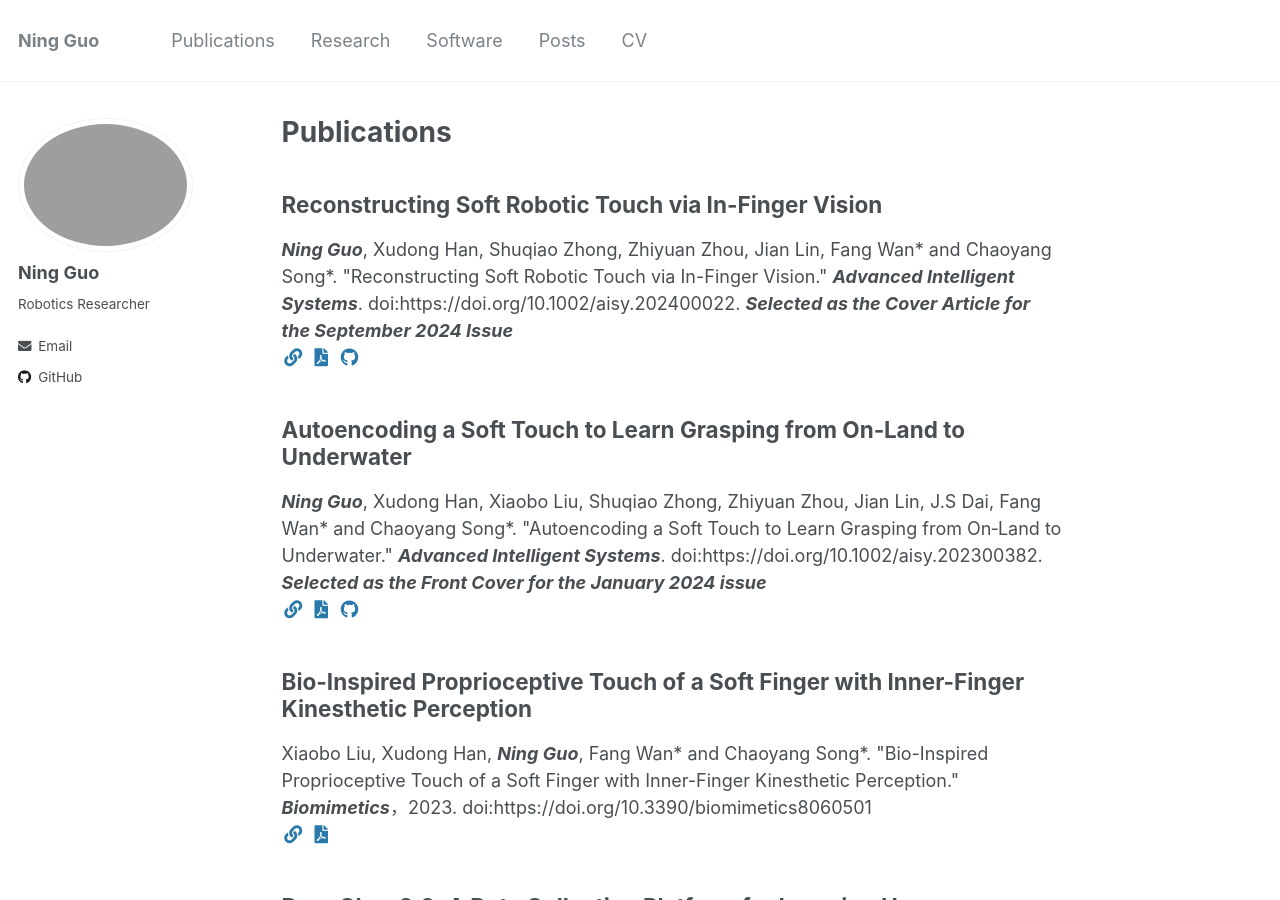
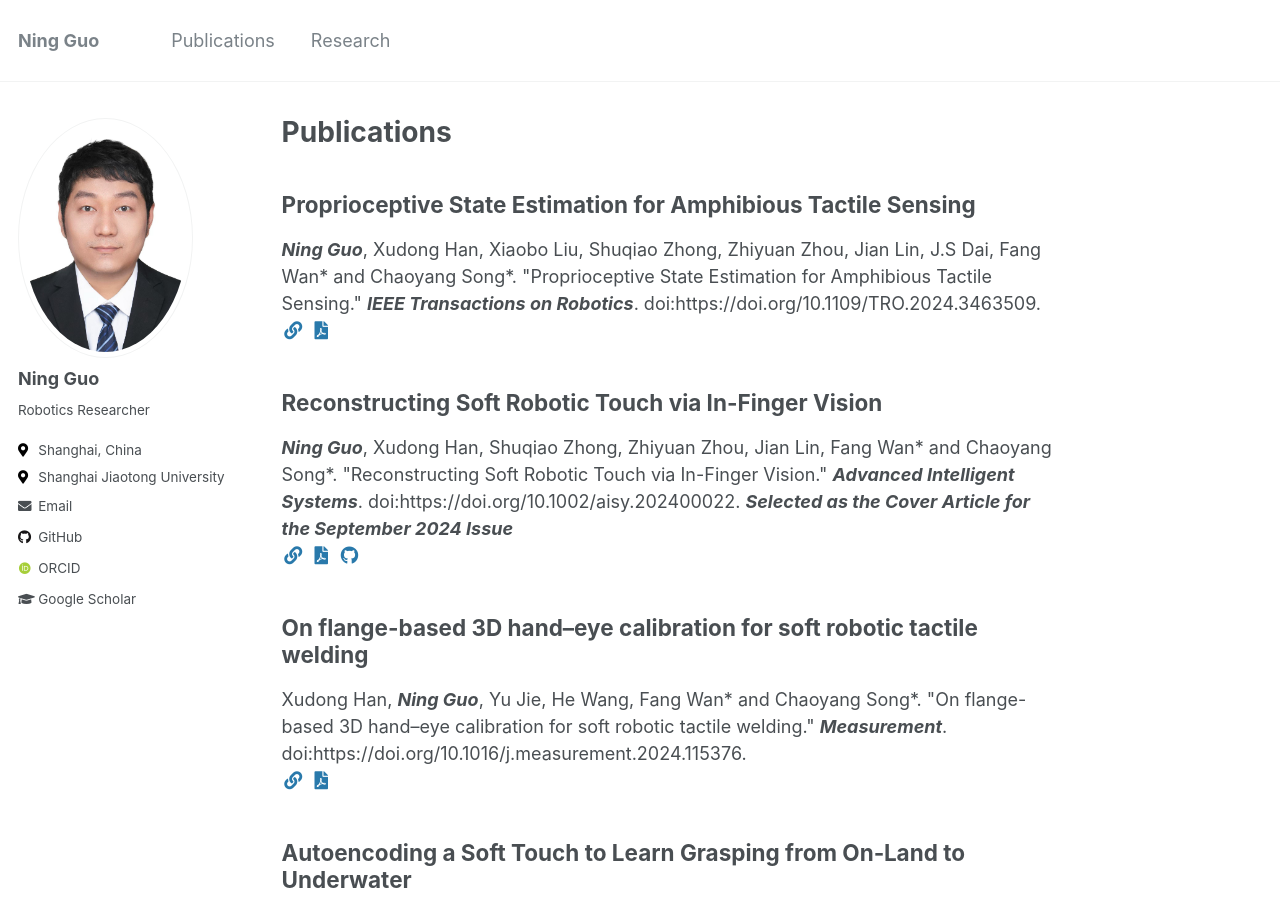
Before and after one commit to Gabriel-Ning/gabriel-ning.github.io, a Jekyll site: the page built from _pages/publications.md, in a window 1280 px wide and 900 px high. Built offline with Jekyll 4.4.1, drawn with Linux system fonts in a browser that asks for light colours; some web fonts are replaced.

Commit message:
update in sai

```diff
--- a/Gemfile
+++ b/Gemfile
@@ -16,6 +16,9 @@ gem "github-pages", group: :jekyll_plugins
 
 # gem "jekyll"
 
+gem "jekyll", "~> 3.9.5" # Make sure this line is present and not commented out
+
+
 gem "wdm", "~> 0.1.0" if Gem.win_platform?
 
 # If you have any plugins, put them here!
@@ -25,3 +28,5 @@ group :jekyll_plugins do
   gem 'jekyll-sitemap'
   gem 'hawkins'
 end
+
+gem "webrick"  # Add this line
--- a/_config.yml
+++ b/_config.yml
@@ -10,7 +10,7 @@ locale                   : "en-US"
 title                    : "Ning Guo"
 title_separator          : "-"
 name                     : &name "Ning Guo"
-description              : &description "PhD Candidate in Robotics"
+description              : &description "Research Associate in School of AI, Shanghai Jiaotong University"
 url                      : https://gabriel-ning.github.io # the base hostname & protocol for your site e.g. "https://mmistakes.github.io"
 baseurl                  : "" # the subpath of your site, e.g. "/blog"
 repository               : "Gabriel-Ning/gabriel-ning.github.io"
@@ -83,14 +83,15 @@ analytics:
 # Site Author
 author:
   name             : "Ning Guo"
-  avatar           : "profile.png"
+  avatar           : "selfi.jpg"
   bio              : "Robotics Researcher"
-  location         :
-  employer         :
+  location         : "Shanghai, China"
+  position         : "Research Associate"
+  employer         : "Shanghai Jiaotong University"
   pubmed           :
-  orcid            : #"http://orcid.org/0000-0001-9259-3883"
-  googlescholar    : #"https://scholar.google.com/citations?user=fiaPSmgAAAAJ"
-  email            : "11930729@mail.sustech.edu.cn"
+  orcid            : "http://orcid.org/0000-0002-4963-3381"
+  googlescholar    : "https://scholar.google.com/citations?user=WhaWUpcAAAAJ"
+  email            : "sjtu7439612@sjtu.edu.cn"
   researchgate     :  # example: "https://www.researchgate.net/profile/yourprofile"
   uri              :
   bitbucket        :
--- /dev/null
+++ b/_publications/guo2024proprioceptive.md
@@ -0,0 +1,11 @@
+---
+title: "Proprioceptive State Estimation for Amphibious Tactile Sensing"
+collection: publications
+permalink: /publication/guo2024proprioceptive
+date: 2024-10-17
+venue: 'IEEE Transactions on Robotics'
+paperurl: '/files/pdf/publication/guo2024proprioceptive.pdf'
+link: 'https://ieeexplore.ieee.org/abstract/document/10684118'
+# github: 'https://github.com/bionicdl-sustech/AmphibiousSoftFinger'
+citation: '<b><i>Ning Guo</i></b>, Xudong Han, Xiaobo Liu, Shuqiao Zhong, Zhiyuan Zhou, Jian Lin, J.S Dai, Fang Wan* and Chaoyang Song*. &quot;Proprioceptive State Estimation for Amphibious Tactile Sensing.&quot; <b><i>IEEE Transactions on Robotics</i></b>. doi:https://doi.org/10.1109/TRO.2024.3463509.'
+---
--- /dev/null
+++ b/_publications/han2024onFlange.md
@@ -0,0 +1,11 @@
+---
+title: "On flange-based 3D hand–eye calibration for soft robotic tactile welding"
+collection: publications
+permalink: /publication/han2024onFlange
+date: 2023-10-22
+venue: 'Measurement'
+paperurl: '/files/pdf/publication/han2024onFlange.pdf'
+link: 'https://www.sciencedirect.com/science/article/pii/S0263224124012612'
+# github: 'https://github.com/bionicdl-sustech/AmphibiousSoftFinger'
+citation: 'Xudong Han, <b><i>Ning Guo</i></b>, Yu Jie, He Wang, Fang Wan* and Chaoyang Song*. &quot;On flange-based 3D hand–eye calibration for soft robotic tactile welding.&quot; <b><i>Measurement</i></b>. doi:https://doi.org/10.1016/j.measurement.2024.115376.'
+---
```
Also changed, not shown: _data/navigation.yml (+6 -6 lines), _pages/about.md (+1 -1 lines), Gemfile.lock, images/selfi.jpg (added), 2 other files.
